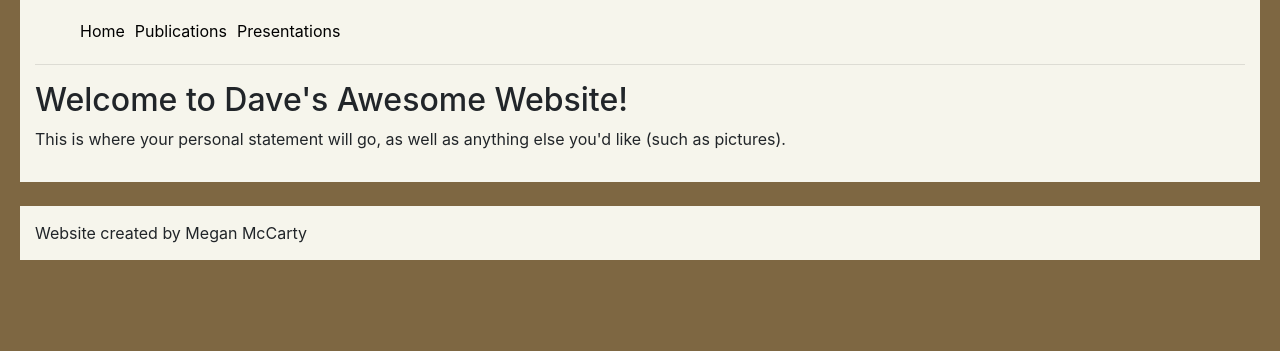
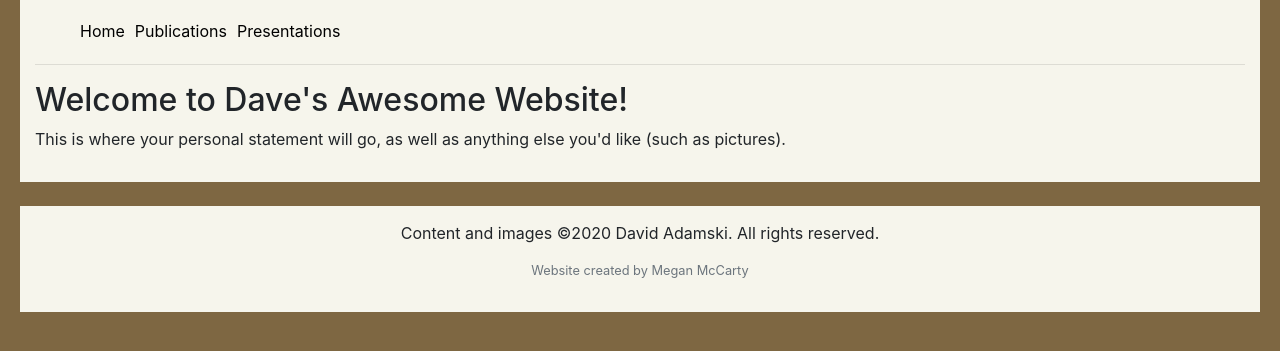
Before and after one commit to Meganmccarty/adamski, a Django app: page / in a window 1280 px wide. Shown: the part 171-522 px from the top of the page. Run offline with Django 3.2, Linux system fonts and the light colour scheme; some libraries are stand-ins or nearby versions.

Commit message:
Added content to footer, styled it

```diff
--- a/database/templates/database/base.html
+++ b/database/templates/database/base.html
@@ -27,7 +27,8 @@
         <br>
         <div class="content">
             <footer>
-                Website created by Megan McCarty
+                <p>Content and images ©2020 David Adamski. All rights reserved.</p>
+                <p class="small text-muted">Website created by Megan McCarty</p>
             </footer>
         </div>
         <script src="https://code.jquery.com/jquery-3.4.1.slim.min.js" integrity="sha384-J6qa4849blE2+poT4WnyKhv5vZF5SrPo0iEjwBvKU7imGFAV0wwj1yYfoRSJoZ+n" crossorigin="anonymous"></script>
--- a/static/css/styles.css
+++ b/static/css/styles.css
@@ -42,6 +42,16 @@ nav ul {
     font-weight: bold;
 }
 
+/*---------- Footer ----------*/
+
+footer {
+    display: flex;
+    flex-direction: column;
+    align-items: center;
+}
+
+/*---------- Lists on Pub. and Pres. Pages ----------*/
+
 .list li {
     padding: 5px;
 }
```
